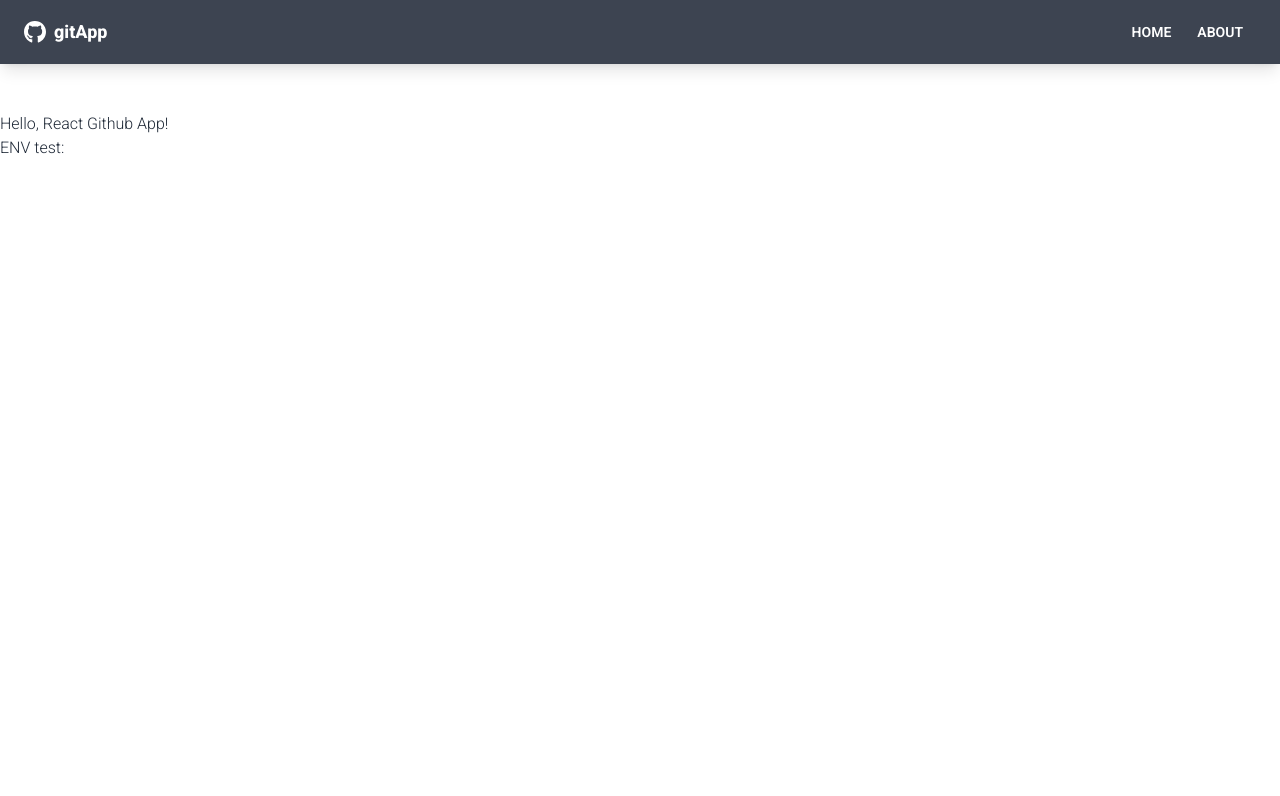
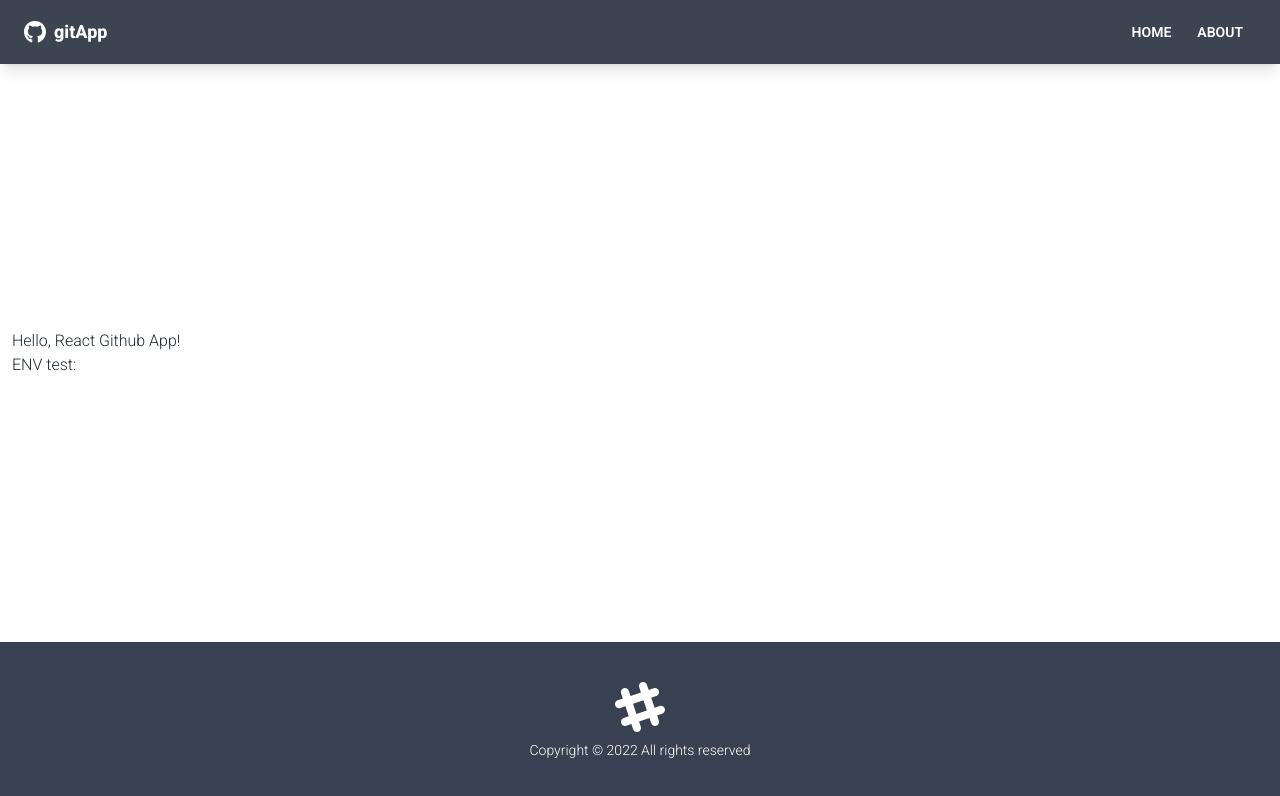
Before and after one commit to abr-ya/react-github2022, a React app: page / in a window 1280 px wide. Shown: the top 796 px of the page. Built offline with nearby package versions, Linux system fonts and the light colour scheme; the HTML template or start-up script is replaced by a standard one.

Commit message:
feature: Add Footer

```diff
--- a/src/App.tsx
+++ b/src/App.tsx
@@ -2,18 +2,20 @@ import { BrowserRouter as Router, Route, Routes } from "react-router-dom";
 import { Home, About, Error404 } from "./pages";
 import Navbar from "./components/layout/Navbar";
 import "./app.css";
+import Footer from "./components/layout/Footer";
 
 const App = () => (
   <Router>
-    <div className="flex flex-col h-screen">
+    <div className="flex flex-col justify-between h-screen">
       <Navbar title="gitApp" />
-      <main>
+      <main className="container mx-auto px-3 pb-12">
         <Routes>
           <Route path="/" element={<Home />} />
           <Route path="/about" element={<About />} />
           <Route path="*" element={<Error404 />} />
         </Routes>
       </main>
+      <Footer />
     </div>
   </Router>
 );
--- /dev/null
+++ b/src/components/layout/Footer.tsx
@@ -0,0 +1,24 @@
+const Footer = () => {
+  const footerYear = new Date().getFullYear();
+
+  return (
+    <footer className="footer p-10 bg-gray-700 text-neutral-content footer-center">
+      <div>
+        <svg
+          width="50"
+          height="50"
+          viewBox="0 0 24 24"
+          xmlns="http://www.w3.org/2000/svg"
+          fillRule="evenodd"
+          clipRule="evenodd"
+          className="inline-block fill-current"
+        >
+          <path d="M22.672 15.226l-2.432.811.841 2.515c.33 1.019-.209 2.127-1.23 2.456-1.15.325-2.148-.321-2.463-1.226l-.84-2.518-5.013 1.677.84 2.517c.391 1.203-.434 2.542-1.831 2.542-.88 0-1.601-.564-1.86-1.314l-.842-2.516-2.431.809c-1.135.328-2.145-.317-2.463-1.229-.329-1.018.211-2.127 1.231-2.456l2.432-.809-1.621-4.823-2.432.808c-1.355.384-2.558-.59-2.558-1.839 0-.817.509-1.582 1.327-1.846l2.433-.809-.842-2.515c-.33-1.02.211-2.129 1.232-2.458 1.02-.329 2.13.209 2.461 1.229l.842 2.515 5.011-1.677-.839-2.517c-.403-1.238.484-2.553 1.843-2.553.819 0 1.585.509 1.85 1.326l.841 2.517 2.431-.81c1.02-.33 2.131.211 2.461 1.229.332 1.018-.21 2.126-1.23 2.456l-2.433.809 1.622 4.823 2.433-.809c1.242-.401 2.557.484 2.557 1.838 0 .819-.51 1.583-1.328 1.847m-8.992-6.428l-5.01 1.675 1.619 4.828 5.011-1.674-1.62-4.829z"></path>
+        </svg>
+        <p>Copyright &copy; {footerYear} All rights reserved</p>
+      </div>
+    </footer>
+  );
+};
+
+export default Footer;
```
